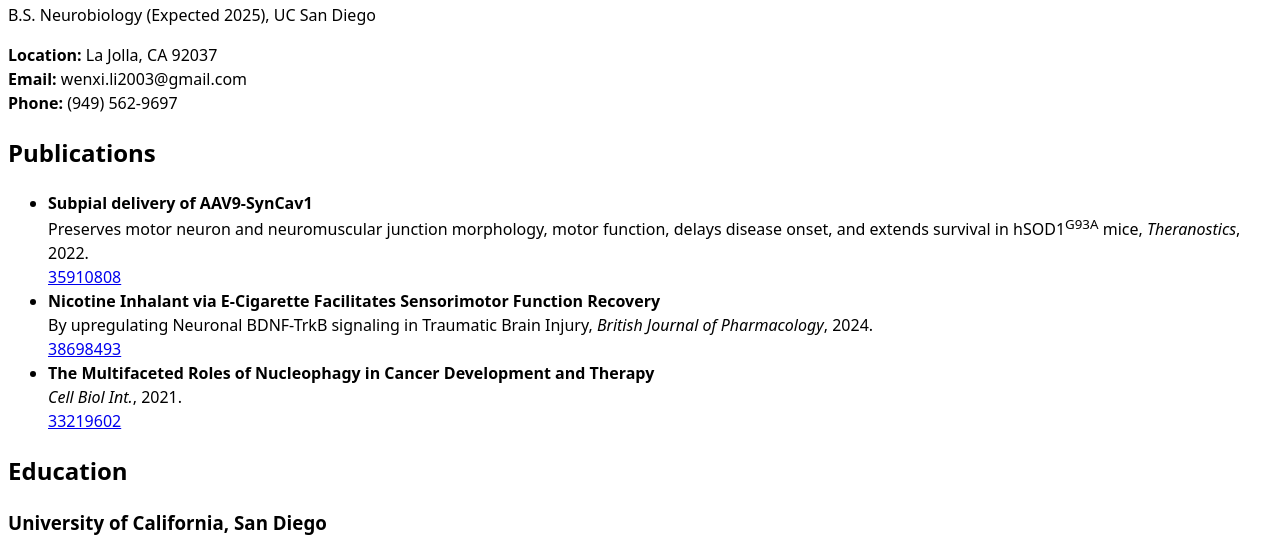
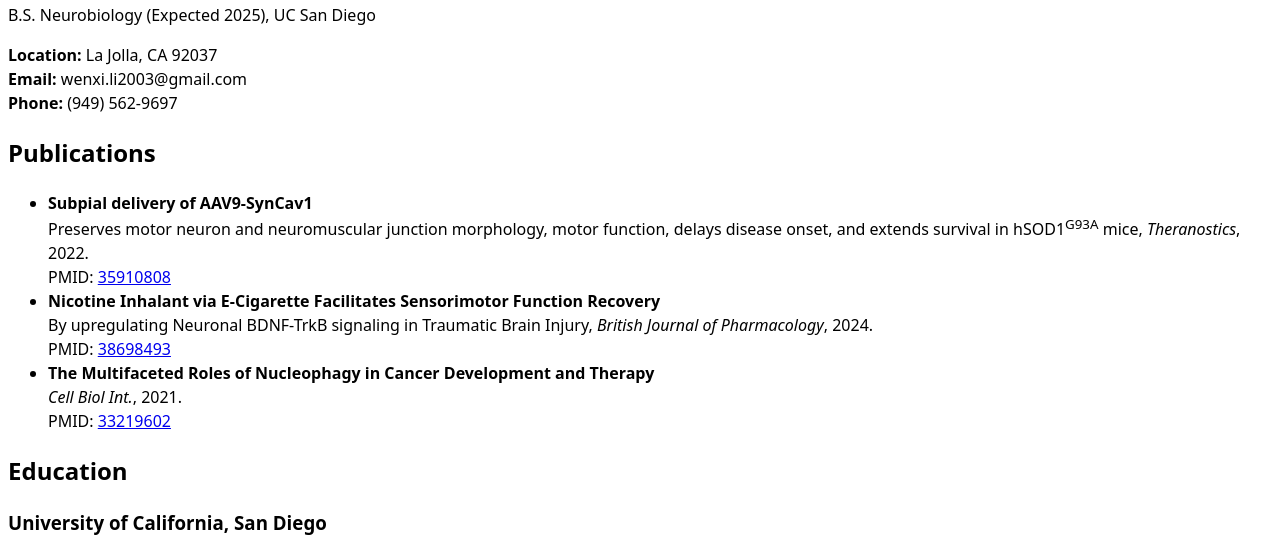
Before and after one commit to wel055/portfolio, a plain HTML site: page cv/index.html in a window 1280 px wide. Shown: the part 224-778 px from the top of the page. Drawn offline with Linux system fonts and the light colour scheme.

Commit message:
updated resume

```diff
--- a/cv/index.html
+++ b/cv/index.html
@@ -40,6 +40,7 @@
         delays disease onset, and extends survival in hSOD1<sup>G93A</sup> mice,
         <em>Theranostics</em>, 2022.
         <br>
+        PMID:
         <a href="https://pubmed.ncbi.nlm.nih.gov/35910808/" target="_blank">35910808</a>
       </li>
       <li>
@@ -47,12 +48,14 @@
         By upregulating Neuronal BDNF-TrkB signaling in Traumatic Brain Injury,
         <em>British Journal of Pharmacology</em>, 2024.
         <br>
+        PMID:
         <a href="https://pubmed.ncbi.nlm.nih.gov/38698493/" target="_blank">38698493</a>
       </li>
       <li>
         <strong>The Multifaceted Roles of Nucleophagy in Cancer Development and Therapy</strong><br>
         <em>Cell Biol Int.</em>, 2021.
         <br>
+        PMID:
         <a href="https://pubmed.ncbi.nlm.nih.gov/33219602/" target="_blank">33219602</a>
       </li>
     </ul>
```
